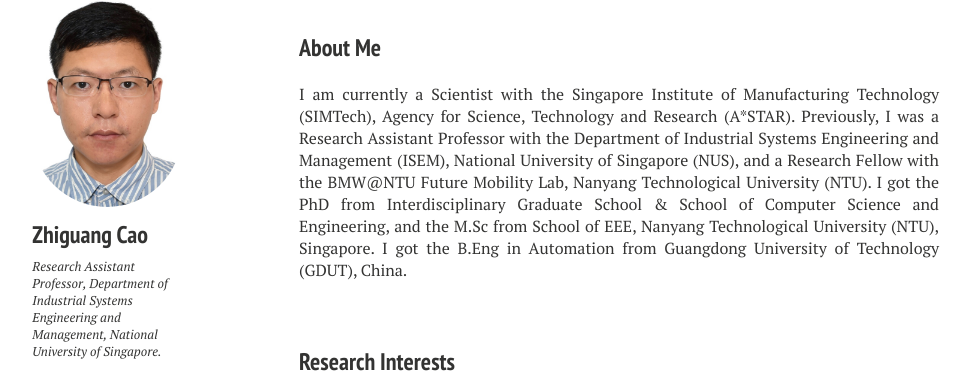
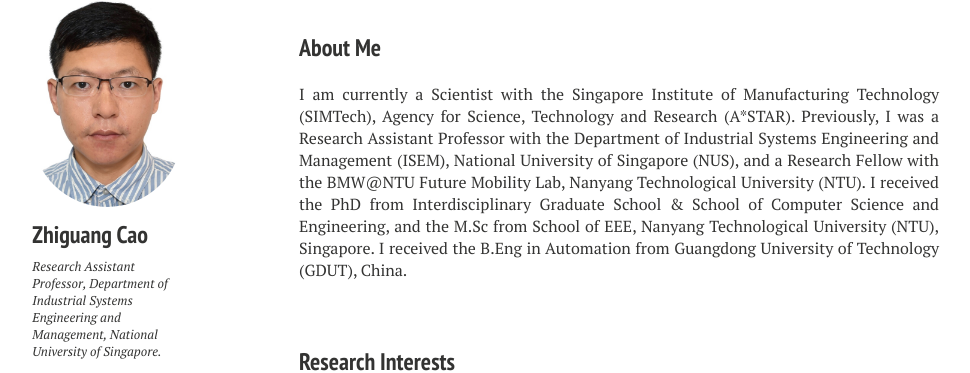
Before and after one commit to zhiguangcaosg/zhiguangcaosg.github.io, a Jekyll site: the page built from index.md, in a window 1280 px wide. Shown: the part 95-468 px from the top of the page, without its empty margins (21-991 px from the left). Built offline with Jekyll 4.4.1, drawn with Linux system fonts in a browser that asks for light colours; nearby versions of some CDN libraries.

Commit message:
Update index.md

```diff
--- a/index.md
+++ b/index.md
@@ -6,7 +6,7 @@ image: banner1.png
 ---
 <h3 style="margin-bottom:0px;padding-top:20px;">About Me</h3> <br>
 
-<p align="justify">I am currently a Scientist with the Singapore Institute of Manufacturing Technology (SIMTech), Agency for Science, Technology and Research (A*STAR). Previously, I was a Research Assistant Professor with the Department of Industrial Systems Engineering and Management (ISEM), National University of Singapore (NUS), and a Research Fellow with the BMW@NTU Future Mobility Lab, Nanyang Technological University (NTU). I got the PhD from Interdisciplinary Graduate School & School of Computer Science and Engineering,  and the M.Sc from School of EEE, Nanyang Technological University (NTU), Singapore. I got the B.Eng in Automation from Guangdong University of Technology (GDUT), China. </p>
+<p align="justify">I am currently a Scientist with the Singapore Institute of Manufacturing Technology (SIMTech), Agency for Science, Technology and Research (A*STAR). Previously, I was a Research Assistant Professor with the Department of Industrial Systems Engineering and Management (ISEM), National University of Singapore (NUS), and a Research Fellow with the BMW@NTU Future Mobility Lab, Nanyang Technological University (NTU). I received the PhD from Interdisciplinary Graduate School & School of Computer Science and Engineering,  and the M.Sc from School of EEE, Nanyang Technological University (NTU), Singapore. I received the B.Eng in Automation from Guangdong University of Technology (GDUT), China. </p>
 <!-- and I also hold an Associate Professor position with GDUT for a short period-->
 <br />
 
```
